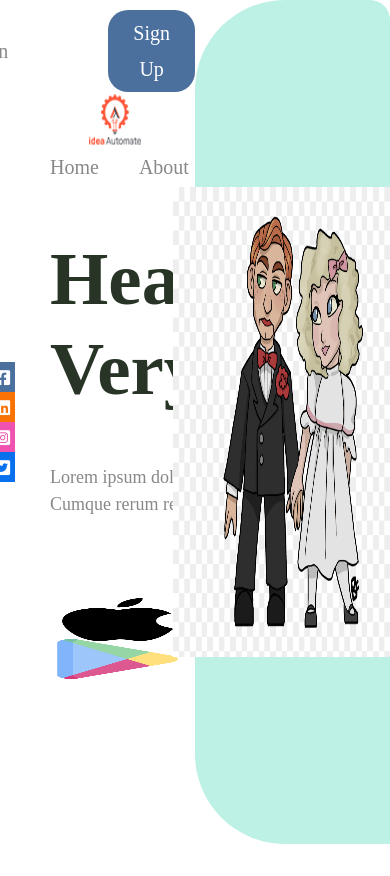
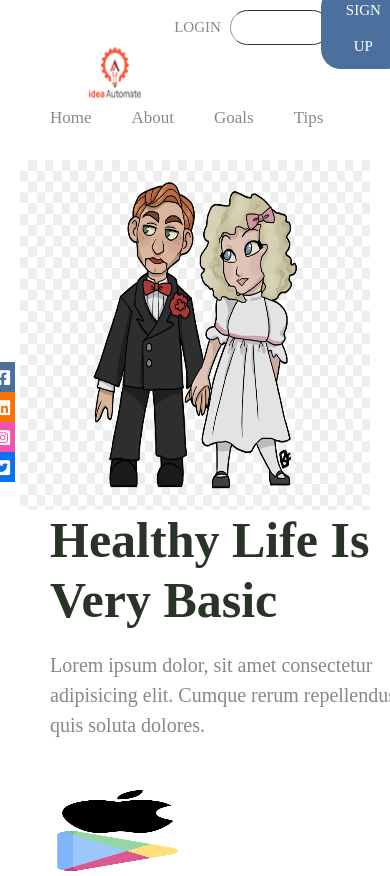
Before and after one commit to bikash-dev34/Day-Life, a plain HTML site: page index.html in a window 390 px wide. Shown: the top 876 px of the page. Drawn offline with Linux system fonts and the light colour scheme.

Commit message:
mobile responsive added to first header section

```diff
--- a/css/style.css
+++ b/css/style.css
@@ -125,7 +125,7 @@ header .right-side-menu .sub-menu a {
   position: relative;
   z-index: 9;
 }
-header .right-side-menu .sub-menu button {
+header nav .right-side-menu .sub-menu button {
   padding: 0.5rem 2.5rem;
   background-color: var(--button-background);
   color: #fff;
@@ -458,4 +458,81 @@ footer .footer-div-5 a {
     display: block;
     order: 2;
   }
+  header nav .left-side-menu img {
+    display: block;
+    width: 100%;
+  }
+  header .left-side-menu .sub-menu {
+    width: 100%;
+    display: block;
+  }
+  header nav.left-side-menu .sub-menu a {
+    margin-right: 2rem;
+  }
+  header nav .left-side-menu .sub-menu a li {
+    font-size: 1.7rem;
+  }
+  header nav .right-side-menu {
+    width: 100%;
+    order: 1;
+  }
+  header nav .right-side-menu .sub-menu {
+    width: 10rem;
+    height: 3.5rem;
+    border: 0.1rem solid var(--main-color);
+    border-radius: 2rem;
+    display: flex;
+    justify-content: center;
+    align-items: center;
+    margin-right: 1rem;
+  }
+  header nav .right-side-menu .sub-menu a li {
+    font-size: 1.5rem;
+    margin-right: 0;
+    text-transform: uppercase;
+  }
+  header nav .right-side-menu .sub-menu button {
+    width: 13rem;
+
+    font-size: 1.5rem;
+    text-transform: uppercase;
+  }
+  /* -------hero section css style --------------   */
+  .main-hero-section {
+    width: 100%;
+    height: 80vh;
+    display: flex;
+    flex-flow: column;
+  }
+  .main-hero-section .hero-left-side {
+    order: 2;
+    width: 100%;
+  }
+  .main-hero-section .hero-left-side h1 {
+    width: 35rem;
+    font-size: 5rem;
+    line-height: 6rem;
+    margin-bottom: 2rem;
+  }
+  .main-hero-section .hero-left-side p {
+    width: 35rem;
+    font-size: 2rem;
+
+    margin-bottom: 5rem;
+  }
+  .main-hero-section .hero-right-side {
+    order: 1;
+    /* width: 100%; */
+    display: flex;
+    justify-content: center;
+    align-items: center;
+    position: relative;
+    background: transparent;
+  }
+  .main-hero-section .hero-right-side img {
+    width: 35rem;
+    height: 35rem;
+    margin: 0;
+    margin-top: 4rem;
+  }
 }
```
